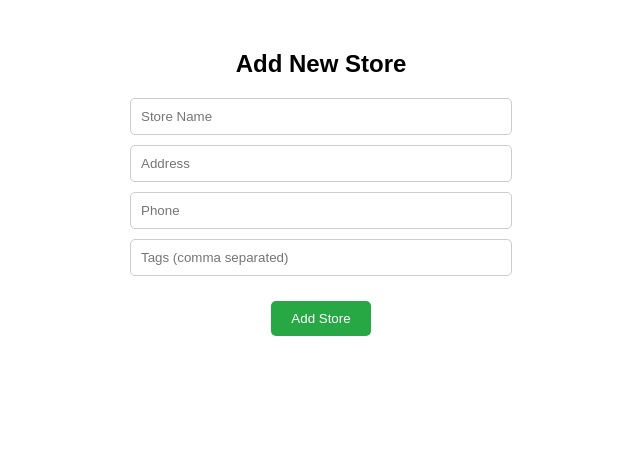
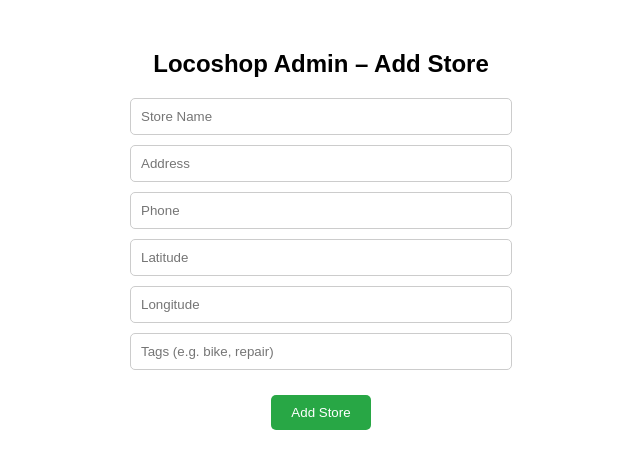
Before and after one commit to win4abhang/locoshop-admin, a React (Create React App) app: page / in a window 1280 px wide. Shown: the top 468 px of the page, without its empty margins (319-959 px from the left). Built offline with nearby package versions, Linux system fonts and the light colour scheme.

Commit message:
Updated admin form to accept lat/lng manually

```diff
--- a/src/App.js
+++ b/src/App.js
@@ -1,66 +1,55 @@
 import React, { useState } from 'react';
 import './App.css';
 
-const BACKEND_URL = 'https://locoshop-backend.onrender.com'; // Your backend URL
+const BACKEND_URL = 'https://locoshop-backend.onrender.com';
 
 function App() {
-  const [form, setForm] = useState({
+  const [formData, setFormData] = useState({
     name: '',
     address: '',
     phone: '',
-    tags: ''
+    lat: '',
+    lng: '',
+    tags: '',
   });
+  const [message, setMessage] = useState('');
 
   const handleChange = (e) => {
-    setForm({ ...form, [e.target.name]: e.target.value });
+    setFormData({ ...formData, [e.target.name]: e.target.value });
   };
 
-  const handleSubmit = async () => {
-    if (!form.name || !form.address || !form.phone || !form.tags) {
-      alert("Please fill in all fields");
-      return;
-    }
+  const handleSubmit = async (e) => {
+    e.preventDefault();
 
-    // Convert address to coordinates using OpenStreetMap API
-    const geoRes = await fetch(`https://nominatim.openstreetmap.org/search?format=json&q=${encodeURIComponent(form.address)}`);
-    const geoData = await geoRes.json();
-
-    if (!geoData[0]) {
-      alert("Unable to get location from address");
-      return;
-    }
-
-    const newStore = {
-      name: form.name,
-      address: form.address,
-      phone: form.phone,
-      tags: form.tags.toLowerCase().split(',').map(tag => tag.trim()),
-      lat: parseFloat(geoData[0].lat),
-      lng: parseFloat(geoData[0].lon),
-    };
-
-    const res = await fetch(`${BACKEND_URL}/api/stores`, {
+    const response = await fetch(`${BACKEND_URL}/api/stores/add`, {
       method: 'POST',
       headers: { 'Content-Type': 'application/json' },
-      body: JSON.stringify(newStore)
+      body: JSON.stringify(formData),
     });
 
-    if (res.ok) {
-      alert("Store added successfully!");
-      setForm({ name: '', address: '', phone: '', tags: '' });
+    const data = await response.json();
+
+    if (response.ok) {
+      setMessage('✅ Store added successfully!');
+      setFormData({ name: '', address: '', phone: '', lat: '', lng: '', tags: '' });
     } else {
-      alert("Failed to add store");
+      setMessage('❌ ' + data.message);
     }
   };
 
   return (
     <div className="App">
-      <h2>Add New Store</h2>
-      <input type="text" name="name" placeholder="Store Name" value={form.name} onChange={handleChange} />
-      <input type="text" name="address" placeholder="Address" value={form.address} onChange={handleChange} />
-      <input type="text" name="phone" placeholder="Phone" value={form.phone} onChange={handleChange} />
-      <input type="text" name="tags" placeholder="Tags (comma separated)" value={form.tags} onChange={handleChange} />
-      <button onClick={handleSubmit}>Add Store</button>
+      <h2>Locoshop Admin – Add Store</h2>
+      <form onSubmit={handleSubmit}>
+        <input type="text" name="name" placeholder="Store Name" value={formData.name} onChange={handleChange} required />
+        <input type="text" name="address" placeholder="Address" value={formData.address} onChange={handleChange} required />
+        <input type="text" name="phone" placeholder="Phone" value={formData.phone} onChange={handleChange} required />
+        <input type="text" name="lat" placeholder="Latitude" value={formData.lat} onChange={handleChange} required />
+        <input type="text" name="lng" placeholder="Longitude" value={formData.lng} onChange={handleChange} required />
+        <input type="text" name="tags" placeholder="Tags (e.g. bike, repair)" value={formData.tags} onChange={handleChange} required />
+        <button type="submit">Add Store</button>
+      </form>
+      {message && <p>{message}</p>}
     </div>
   );
 }
```
